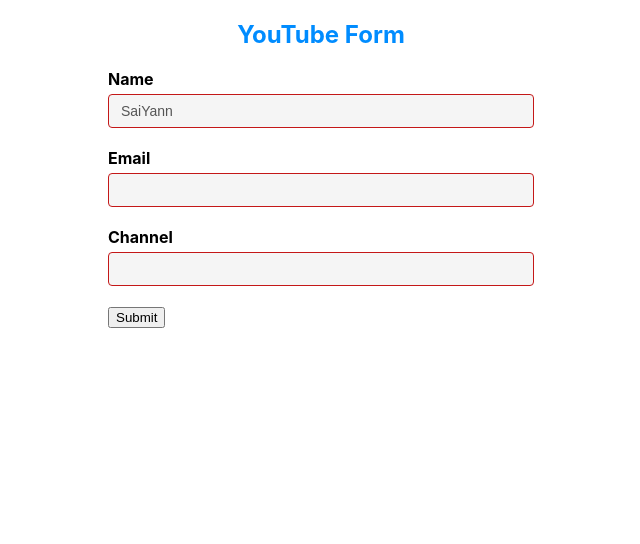
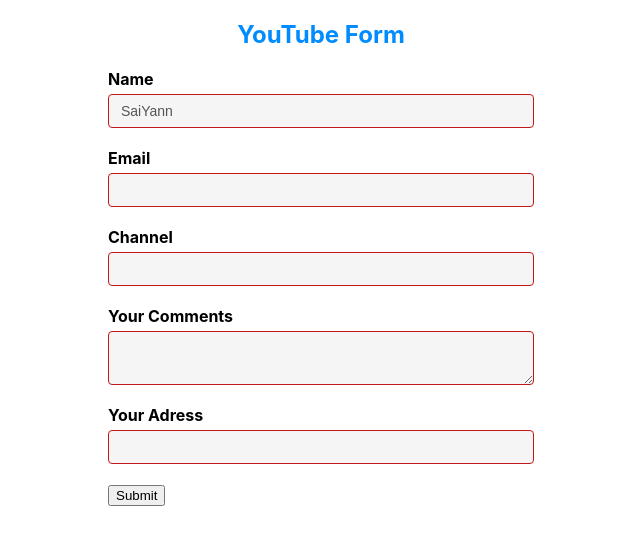
Before and after one commit to Sa-Yann/formik_boiler, a React (Create React App) app: page / in a window 1280 px wide. Shown: the top 544 px of the page, without its empty margins (319-959 px from the left). Built offline with nearby package versions, Linux system fonts and the light colour scheme.

Commit message:
used the Fields props (field, form, meta) to render adress input

```diff
--- a/src/App.css
+++ b/src/App.css
@@ -9,7 +9,7 @@
   margin-bottom: 5px;
 }
 
-input[type="text"], input[type="email"] {
+input[type="text"], input[type="email"], textarea {
   display: block;
   width: 400px;
   padding: 6px 12px;
--- a/src/components/YouTubeForm.jsx
+++ b/src/components/YouTubeForm.jsx
@@ -1,11 +1,14 @@
 import './YouTubeForm.css';
 import { Formik, Form, Field, ErrorMessage } from 'formik';
+// formik is used to connect the Form to React
 import * as Yup from 'yup';
 
 const initialValues = {
     nameInput: 'SaiYann',
     emailInput: '',
-    channelInput: ''
+    channelInput: '',
+    commentsInput: '',
+    adress: ''
 };
 
 const onSubmit =  values => {
@@ -49,6 +52,7 @@
             <div className="form-control">
                 <label htmlFor="name">Name</label>
                 <Field
+                // Field handle onChange/onBlur and the value inserted in the input
                 // 1- Field linked up inputs to the Formik Component
                 // 2-Field uses the name attribute value to match up with the Formik State
                 // 3- By Default Field renders an input element
@@ -65,6 +69,7 @@
                 />
                 <ErrorMessage name="nameInput"/>
                 {/* <ErrorMessage/> takes care of rendering the error message for the particular field it is attached to */}
+                {/* ErrorMessage handle the conditioning of the rendering error only if the input add been visited an dif the error exists */}
                 {/* {formik.touched.nameInput && formik.errors.nameInput ? (<div className="error" >{formik.errors.nameInput}</div>) : null} */}
             </div>
 
@@ -91,6 +96,38 @@
                 {/* {formik.touched.channelInput && formik.errors.channelInput ? (<div className="error" >{formik.errors.channelInput}</div>) : null} */}
             </div>
 
+            <div className="form-control">
+                <label htmlFor="comments">Your Comments</label>
+                <Field
+                    as="textarea"
+                    id="comments"
+                    name="commentsInput"
+                />
+            </div>
+
+            <div className="form-control">
+                <label htmlFor="adress">Your Adress</label>
+                <Field
+                    id="adress"
+                    name="adressInput"
+                >
+                {
+                    (props) => {
+                        // props coming as arguments of the arrow function are used to link the input element render to Formik
+                        console.log('props from: ', props)
+                        const {field, form, meta} = props
+                        return (
+                            <div>
+                                <input type="text" id="adress" {...field}/>
+                                {meta.touched && meta.error ? <div>{meta.error}</div> : null}
+                            </div>
+                        )
+                    }
+                }
+                </Field>
+
+            </div>
+
 
             <button type="submit">Submit</button>
             </Form>
```
